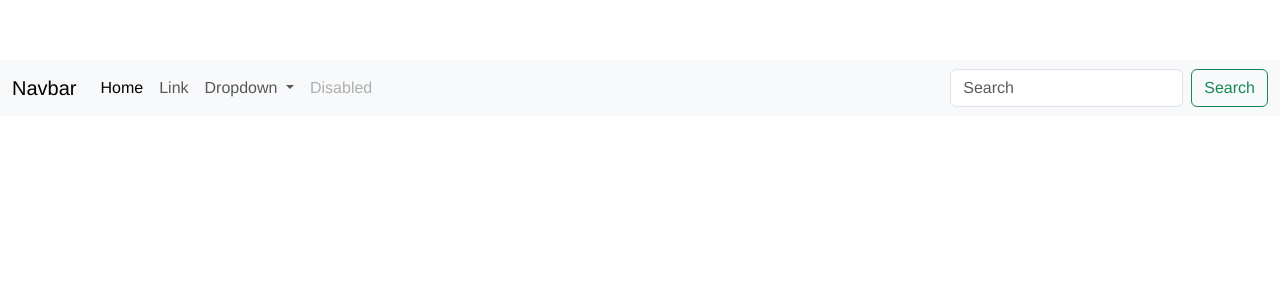
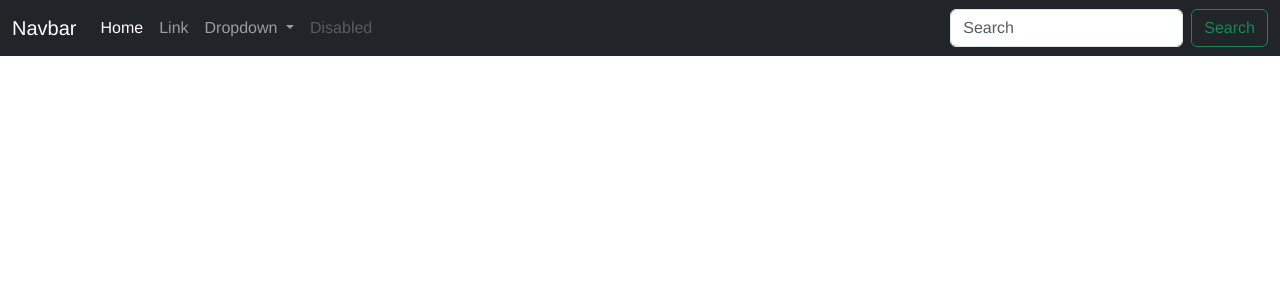
Before and after one commit to ViperFangs/bootstrap-vuejs, a Vue app in the folder landing-page/: page / in a window 1280 px wide. Shown: the top 300 px of the page. Built offline with nearby package versions, Linux system fonts and the light colour scheme.

Commit message:
Change Navbar to dark

```diff
--- a/landing-page/src/App.vue
+++ b/landing-page/src/App.vue
@@ -22,6 +22,5 @@
   -moz-osx-font-smoothing: grayscale;
   text-align: center;
   color: #2c3e50;
-  margin-top: 60px;
 }
 </style>
--- a/landing-page/src/components/NavBar.vue
+++ b/landing-page/src/components/NavBar.vue
@@ -1,5 +1,5 @@
 <template>
-  <nav class="navbar navbar-expand-lg navbar-light bg-light">
+  <nav class="navbar navbar-expand-lg navbar-dark bg-dark">
   <div class="container-fluid">
     <a class="navbar-brand" href="#">Navbar</a>
     <button class="navbar-toggler" type="button" data-bs-toggle="collapse" data-bs-target="#navbarSupportedContent" aria-controls="navbarSupportedContent" aria-expanded="false" aria-label="Toggle navigation">
```
